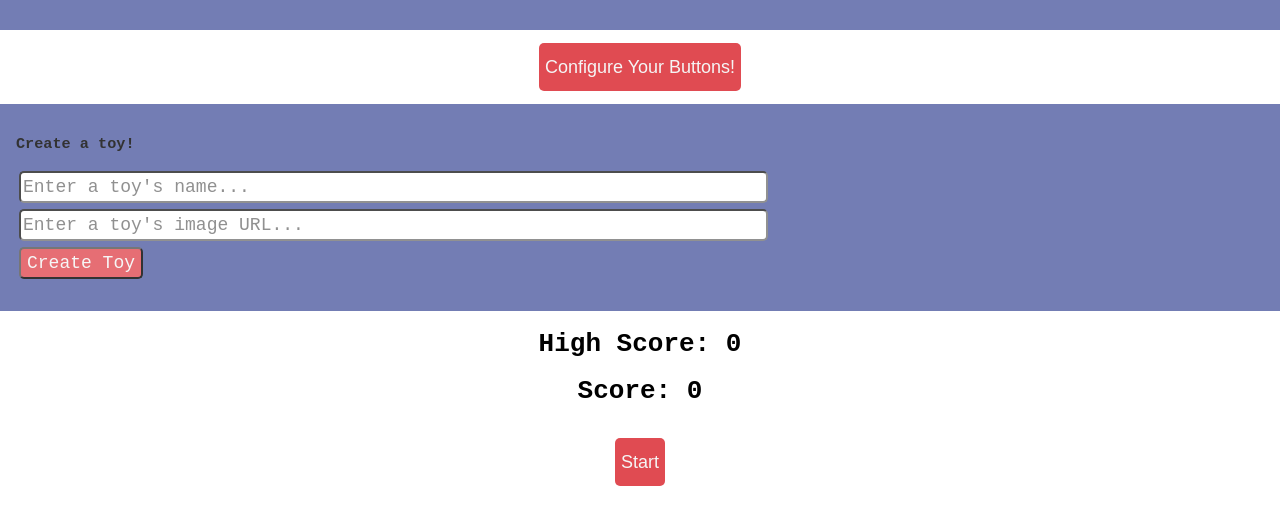
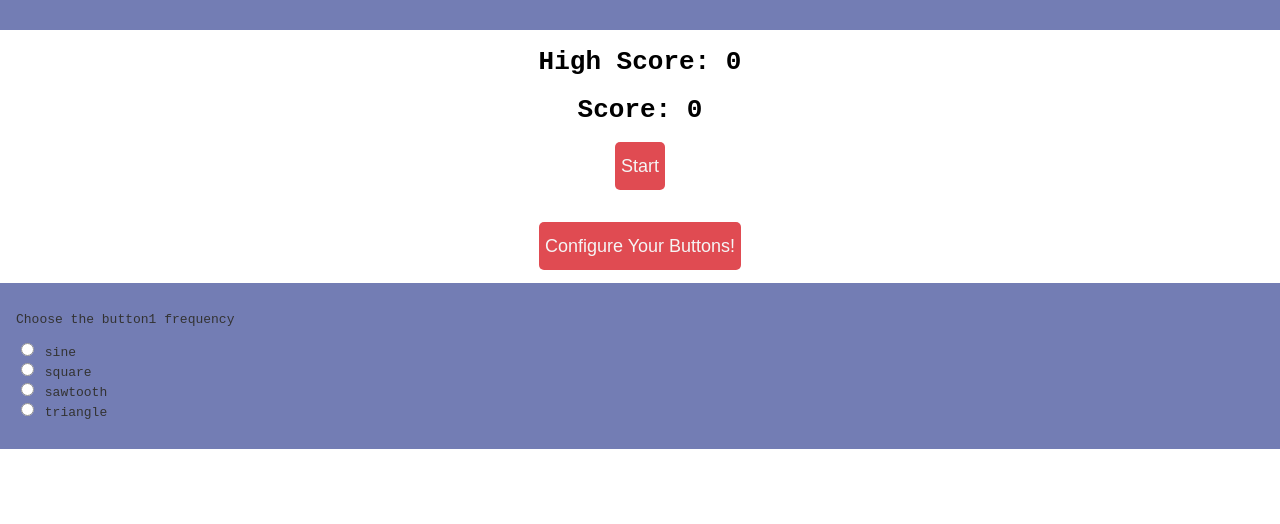
Before and after one commit to LynnEdwardMcqueen/phase-1-project-simon, a plain HTML site: page index.html in a window 1280 px wide. Both pictures are taken after a click on the button "Configure Your Buttons!". Shown: the part 66-590 px from the top of the page. Drawn offline with Linux system fonts and the light colour scheme; no server answers.

Commit message:
Adds radio buttons and moves start button higher up the screen

```diff
--- a/index.html
+++ b/index.html
@@ -12,43 +12,34 @@
   <div id="simon-header">
     <h1>Simon...ish<br></h1>
   </div>
+</div>
+<p style="text-align-center" ><h1 id="high-score">High Score: 0</h1></p>
+<p style="text-align-center"><h1 id="score"> Score: 0 </h1></p>
+<p style="text-align:center">
+  <button id="start-game">Start</button>
+</p>
+<div id="button-collection"></div>
+
   <p style="text-align:center">
     <button id="new-toy-btn">Configure Your Buttons!</button>
   </p>
   <div class="container">
-    <form class="configure-buttons-form">
-      <h3>Create a toy!</h3>
+    <form id="button1-form">
+        <p>Choose the button1 frequency</p>
+        <input type="radio" name="button1-waveform" id="sine" value="sine">
+        <label for="sine">sine</label><br>
 
-      <input
-        type="text"
-        name="name"
-        value=""
-        placeholder="Enter a toy's name..."
-        class="input-text"
-      />
-      <br />
-      <input
-        type="text"
-        name="image"
-        value=""
-        placeholder="Enter a toy's image URL..."
-        class="input-text"
-      />
-      <br />
-      <input
-        type="submit"
-        name="submit"
-        value="Create Toy"
-        class="submit"
-      />
+        <input type="radio" name="button1-waveform" id="square" value="square">
+        <label for="sine">square</label><br>
+        <input type="radio" name="button1-waveform" id="sawtooth" value="sawtooth">
+        <label for="sine">sawtooth</label><br>
+        <input type="radio" name="button1-waveform" id="triangle" value="triangle">
+        <label for="sine">triangle</label><br>
+
+
     </form>
   </div>
-  <p style="text-align-center" ><h1 id="high-score">High Score: 0</h1></p>
-  <p style="text-align-center"><h1 id="score"> Score: 0 </h1></p>
-  <div id="button-collection"></div>
-  <p style="text-align:center">
-    <button id="start-game">Start</button>
-  </p>
+
   <img id="loser-x" src="./src/Family_Feud_Strike_Indicator.webp" alt="Loser" width="125" height="150" class="center" style="display:none">
 </body>
 </html>
```
